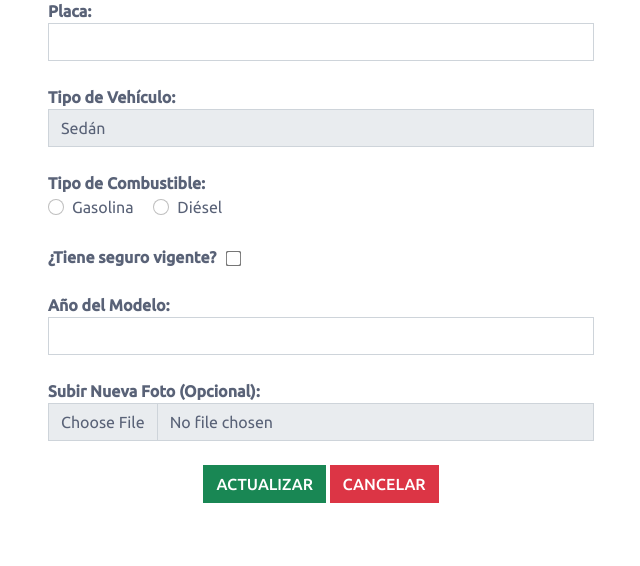
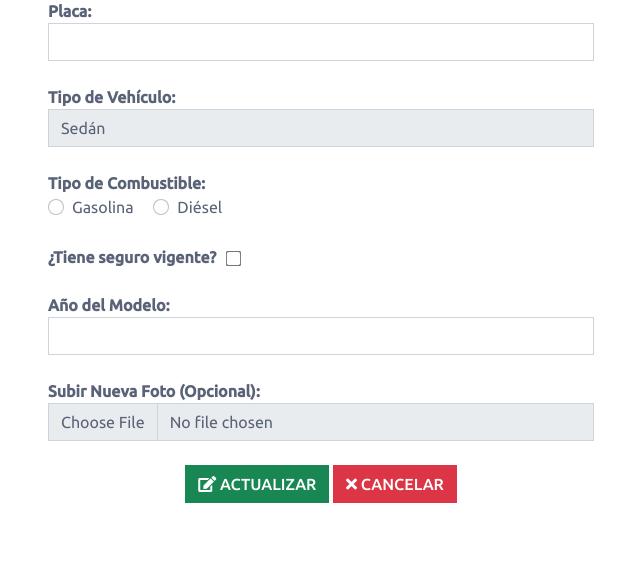
Before and after one commit to pablo2001-bod/control-flota, a Django app: template flota/templates/editarVehiculo.html in a window 1280 px wide. Shown: the part 234-800 px from the top of the page, without its empty margins (319-959 px from the left). Run offline with Django 5.2, Linux system fonts and the light colour scheme; the template is opened without the code that fills it, so the values that code supplies are empty; some libraries are stand-ins or nearby versions.

Commit message:
editarVehiculo.html

```diff
--- a/flota/templates/editarVehiculo.html
+++ b/flota/templates/editarVehiculo.html
@@ -47,8 +47,8 @@
                     <br>
 
                     <div style="text-align: center;">
-                        <button class="btn btn-success" type="submit"><i class="icon-edit"></i> Actualizar</button>
-                        <a href="/listadodevehiculos/" class="btn btn-danger"><i class="icon-close"></i> Cancelar</a>
+                        <button class="btn btn-success" type="submit"><i class="fa fa-edit"></i> Actualizar</button>
+                        <a href="/listadodevehiculos/" class="btn btn-danger"><i class="fa fa-times"></i> Cancelar</a>
                     </div>
                 </form>
                 <br>
```
